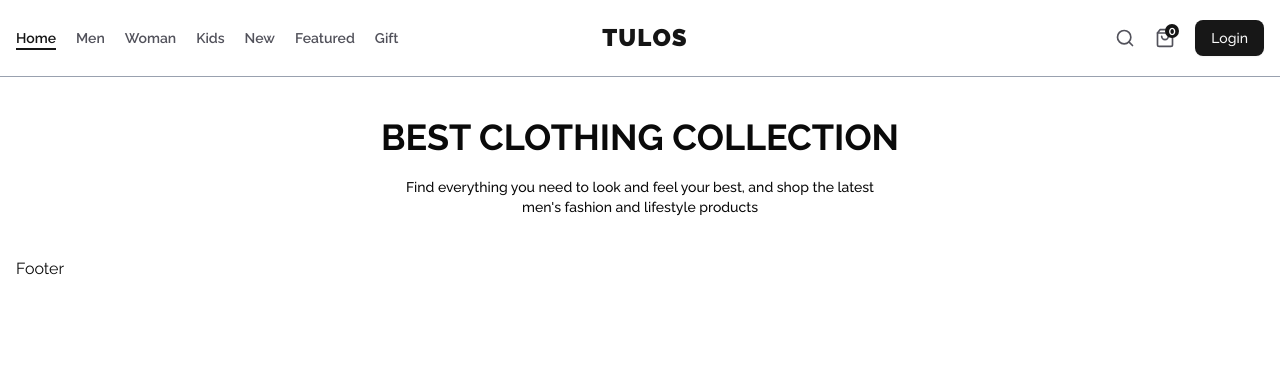
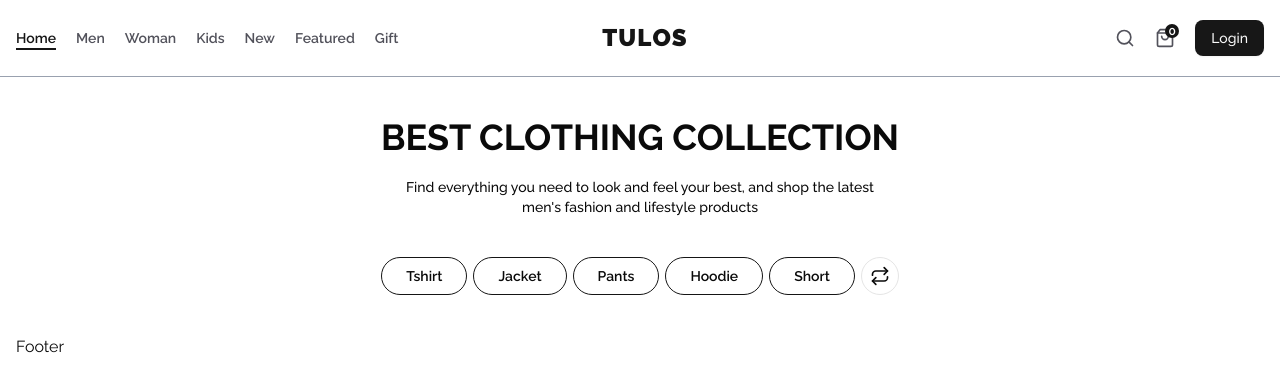
Before and after one commit to UnderprotectionDev/tulos-e-commerce-sanity, a Next.js app: page / in a window 1280 px wide. Shown: the top 392 px of the page. Built offline with nearby package versions, Linux system fonts and the light colour scheme; no server answers.

Commit message:
Add product grid to home page and fix product type constant

```diff
--- a/app/(client)/page.tsx
+++ b/app/(client)/page.tsx
@@ -1,10 +1,12 @@
 import { Container } from "@/components/container";
 import { HomeBanner } from "@/components/home-banner";
+import { ProductGrid } from "@/components/product-grid";
 export default function Home() {
   return (
     <div>
       <Container className="py-10">
         <HomeBanner />
+        <ProductGrid />
       </Container>
     </div>
   );
--- /dev/null
+++ b/components/home-tabbar.tsx
@@ -0,0 +1,28 @@
+import { productType } from "@/constants";
+import { Repeat } from "lucide-react";
+
+interface HomeTabbarProps {
+  selectedTab: string;
+  onTabSelect: (tab: string) => void;
+}
+
+export function HomeTabbar({ selectedTab, onTabSelect }: HomeTabbarProps) {
+  return (
+    <div className="flex items-center gap-1.5 text-sm font-semibold">
+      <div className="flex items-center gap-1.5">
+        {productType?.map((item) => (
+          <button
+            key={item?.title}
+            onClick={() => onTabSelect(item?.title)}
+            className={`border border-[var(--dark-color)] px-4 py-1.5 md:px-6 md:py-2 rounded-full hover:bg-[var(--dark-color)] hover:text-white hoverEffect ${selectedTab === item?.title && "bg-[var(--dark-color)] text-white"}`}
+          >
+            {item?.title}
+          </button>
+        ))}
+      </div>
+      <button className="border border-darkColor p-2 rounded-full hover:bg-darkColor hover:text-white hoverEffect">
+        <Repeat className="w-5 h-5" />
+      </button>
+    </div>
+  );
+}
--- /dev/null
+++ b/components/product-grid.tsx
@@ -0,0 +1,13 @@
+"use client";
+
+import { useState } from "react";
+import { HomeTabbar } from "./home-tabbar";
+
+export function ProductGrid() {
+  const [selectedTab, setSelectedTab] = useState("all");
+  return (
+    <div className="mt-10 flex flex-col items-center">
+      <HomeTabbar selectedTab={selectedTab} onTabSelect={setSelectedTab} />
+    </div>
+  );
+}
--- a/constants/index.ts
+++ b/constants/index.ts
@@ -13,7 +13,7 @@
   { title: "Jacket", value: "jacket" },
   { title: "Pants", value: "pants" },
   { title: "Hoodie", value: "hoodie" },
-  { title: "Short", value: "tshirt" },
+  { title: "Short", value: "short" },
 ];
 
 export const quickLinksData = [
```
